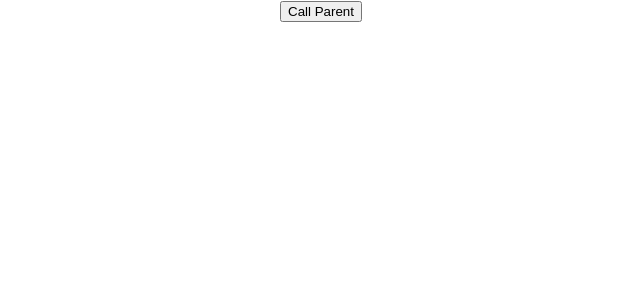
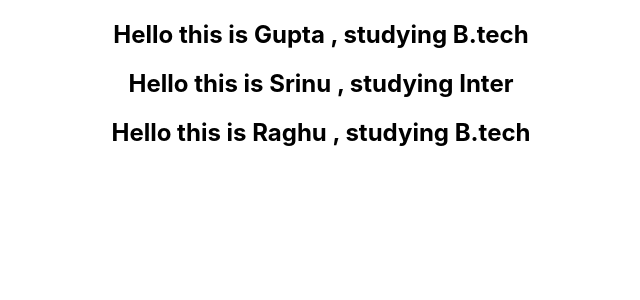
Before and after one commit to mvssgupta/UnderstandingReact, a React (Create React App) app: page / in a window 1280 px wide. Shown: the top 300 px of the page, without its empty margins (319-959 px from the left). Built offline with nearby package versions, Linux system fonts and the light colour scheme.

Commit message:
rendering a list of objects using map

```diff
--- a/src/App.js
+++ b/src/App.js
@@ -6,7 +6,8 @@ import './App.css';
 // import Counter from './components/Counter';
 // import ClickFunction from './components/ClickFunction';
 // import EventBinding from './components/EventBinding';
-import Parent from './components/Parent';
+// import Parent from './components/Parent';
+import ObjectList from './components/ObjectList';
 
 function App() {
   return (
@@ -19,7 +20,8 @@ function App() {
       {/* <Counter/> */}
       {/* <ClickFunction></ClickFunction> */}
       {/* <EventBinding></EventBinding> */}
-      <Parent></Parent>
+      {/* <Parent></Parent> */}
+      <ObjectList></ObjectList>
     </div>
   );
 }
--- /dev/null
+++ b/src/components/ObjectList.js
@@ -0,0 +1,18 @@
+import React from "react";
+
+function ObjectList() {
+  const students = [
+    { id: 1, name: "Gupta", cls: "B.tech" },
+    { id: 2, name: "Srinu", cls: "Inter" },
+    { id: 3, name: "Raghu", cls: "B.tech" },
+  ];
+  const studentsList = students.map((object) => (
+    <h2>
+      Hello this is {object.name} , studying {object.cls}
+    </h2>
+  ));
+
+  return <>{studentsList}</>;
+}
+
+export default ObjectList;
```
